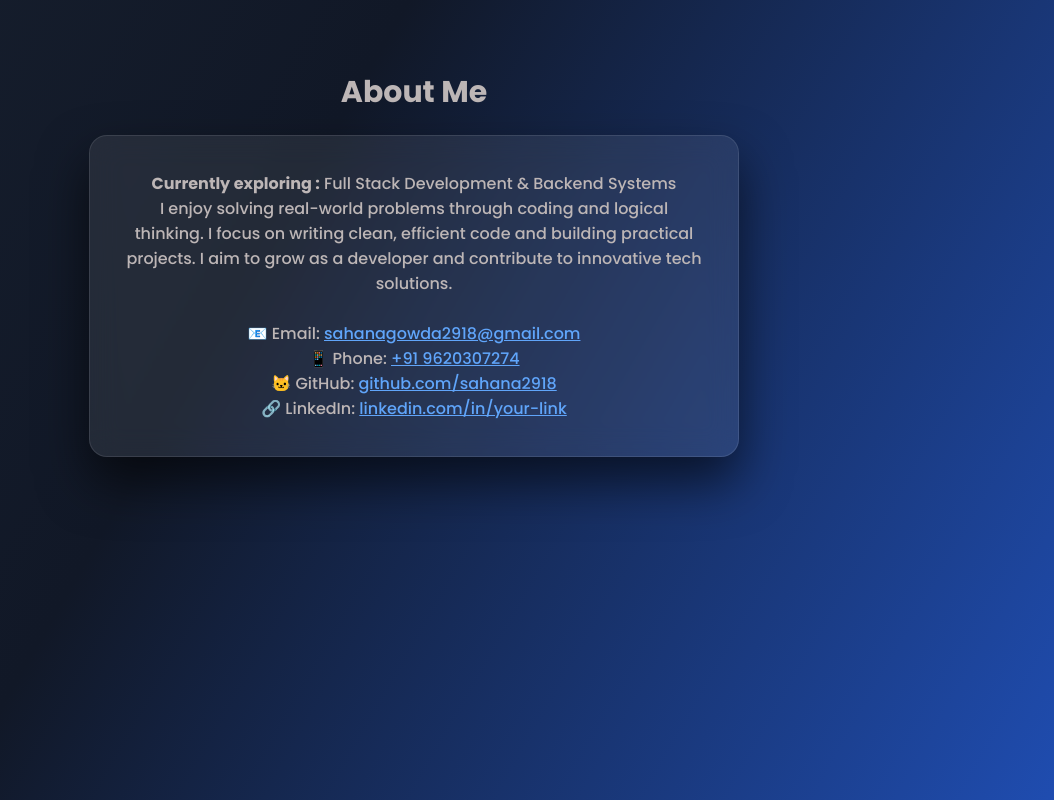
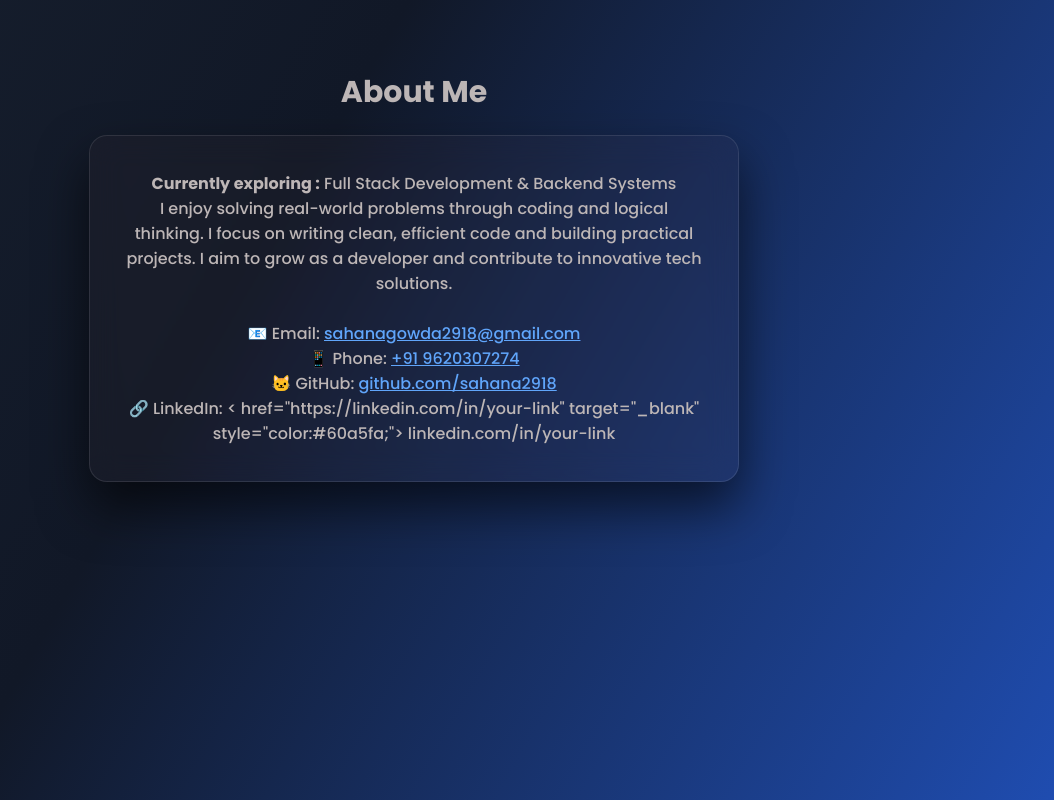
Before and after one commit to sahana2918/fullstack-2, a plain HTML site: page index.html in a window 1280 px wide. Shown: the part 1640-2440 px from the top of the page, without its empty margins (226-1280 px from the left). Drawn offline with Linux system fonts and the light colour scheme.

Commit message:
updated file

```diff
--- a/index.html
+++ b/index.html
@@ -63,7 +63,7 @@ transform:translateY(0);
 .box{
 max-width:650px;
 margin:auto;
-background:rgba(255,255,255,0.08);
+background:rgba(98, 62, 62, 0.08);
 padding:35px;
 border-radius:18px;
 box-shadow:0 25px 50px rgba(0,0,0,0.6);
@@ -292,7 +292,10 @@ github.com/sahana2918
 </p>
 
 <p>🔗 LinkedIn:
-<a href="https://linkedin.com/in/your-link" target="_blank" style="color:#60a5fa;">
+<
+
+
+href="https://linkedin.com/in/your-link" target="_blank" style="color:#60a5fa;">
 linkedin.com/in/your-link
 </a>
 </p>
```
Also changed, not shown: 2 other files.
